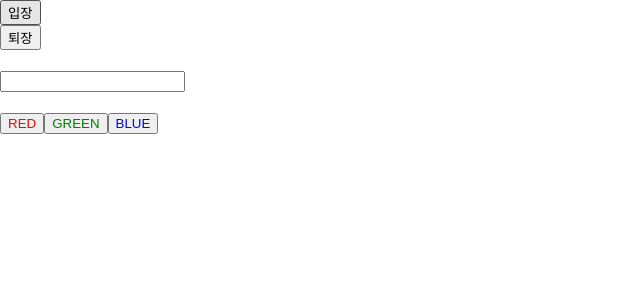
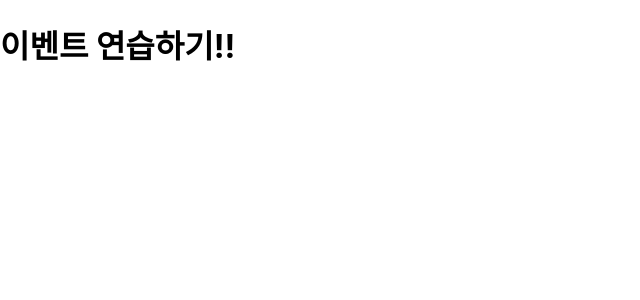
Before and after one commit to bigveloper/practice, a React (Create React App) app: page / in a window 1280 px wide. Shown: the top 300 px of the page, without its empty margins (0-640 px from the left). Built offline with nearby package versions, Linux system fonts and the light colour scheme.

Commit message:
Event handling

```diff
--- a/src/App.js
+++ b/src/App.js
@@ -1,9 +1,10 @@
+import EventPractice from './EventPractice';
 import Sat from './Say';
 import MyComponents from './MyComponents';
 import './App.css';
 
 function App() {
-    return <Sat />;
+    return <EventPractice />;
 }
 
 export default App;
--- /dev/null
+++ b/src/EventPractice.js
@@ -0,0 +1,8 @@
+function EventPractice() {
+    return (
+        <>
+            <h1>이벤트 연습하기!!</h1>
+        </>
+    );
+}
+export default EventPractice;
```
